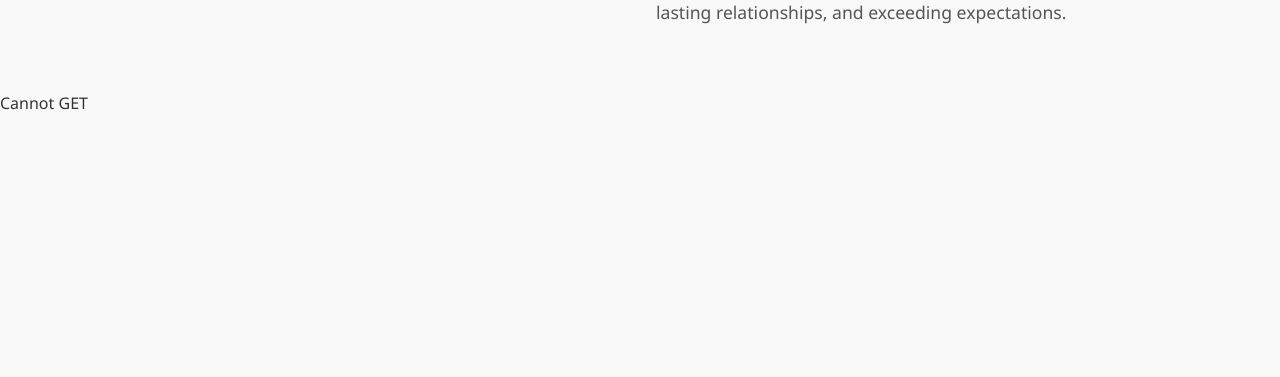
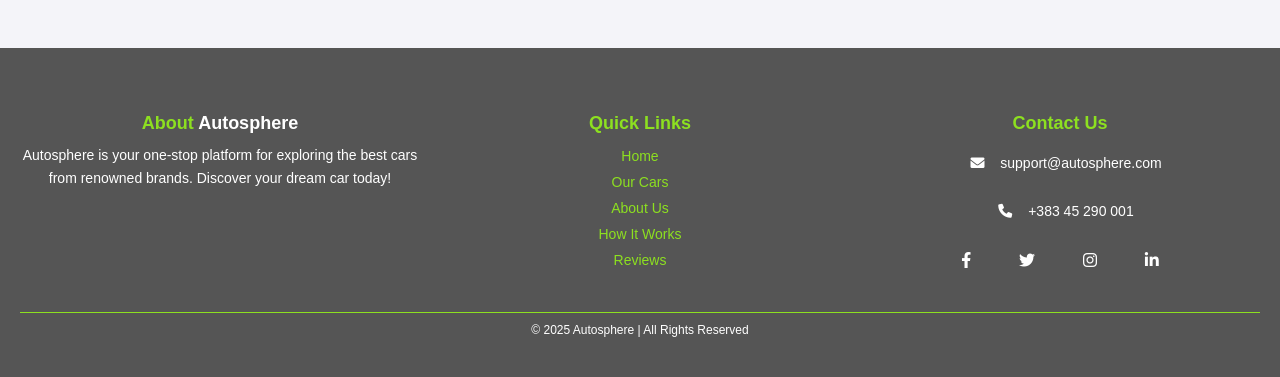
Before and after one commit to DiellFazliu/OnlineCarMarketPlacePHP, a PHP site: page /about-us.php in a window 1280 px wide. Shown: the part 1121-1498 px from the top of the page. Before the commit the page ends 1231 px from the top, so only its background shows below. Run offline with PHP 8.4, Linux system fonts and the light colour scheme.

Commit message:
updating

```diff
--- a/about-us.php
+++ b/about-us.php
@@ -18,21 +18,21 @@
 <div id="overlay1">
     <div id="menu">
             <ul style="text-align: center;">
-                <li><a href="project.html"><img src="logo.png" class="logo"></a></li>
+                <li><a href="project.php"><img src="logo.png" class="logo"></a></li>
                 <li class="name">AUTOSPHERE</li>
-                <li><a href="project.html" class="line">Home</a></li>
-                <li><a href="/cars.html" class="line">Our Cars</a></li>
-                <li><a href="/about-us.html" class="line">About Us</a></li>
-                <li><a href="/howitworks.html" class="line">How it works</a></li>
-                <li><a href="/reviews.html" class="line">Reviews</a></li>
+                <li><a href="project.php" class="line">Home</a></li>
+                <li><a href="cars.php" class="line">Our Cars</a></li>
+                <li><a href="about-us.php" class="line">About Us</a></li>
+                <li><a href="howitworks.php" class="line">How it works</a></li>
+                <li><a href="reviews.php" class="line">Reviews</a></li>
                 <li class="dropdown">
                     <div>
                             <li class="login-text trigger-favorites"><a href="#"><i
                                         class="fa-regular fa-heart"></i>Favorite cars</a></li>
-                            <input id="button" type="submit" value="Login" onclick="window.location.href='login.html';">
+                            <input id="button" type="submit" value="Login" onclick="window.location.href='login.php';">
                             <li>
                                 <div class="sign-up">
-                                    <a>Don't have an account?</a> <a href="register.html" class="sign" style="color: rgb(141, 224, 32);text-decoration: none;
+                                    <a>Don't have an account?</a> <a href="register.php" class="sign" style="color: rgb(141, 224, 32);text-decoration: none;
                             font-weight: 500;"> <br> Sign up</a>
                                 </div>
                             </li>
@@ -71,7 +71,7 @@
 </div>
     <div id="Banner">
     <script>
-        fetch('banner.html')
+        fetch('banner.php')
           .then(response => response.text())
           .then(data => {
             document.getElementById('Banner').innerHTML = data;
@@ -128,7 +128,7 @@
     </main>
     <div id="Footer"></div>
     <script>
-        fetch('footer.html')
+        fetch('footer.php')
           .then(response => response.text())
           .then(data => {
             document.getElementById('Footer').innerHTML = data;
--- a/banner.php
+++ b/banner.php
@@ -230,13 +230,13 @@
     <div id="section-1">
         <nav class="navbar">
             <ul>
-                <li><a href="project.html"><img src="logo.png" class="logo"></a></li>
+                <li><a href="project.php"><img src="logo.png" class="logo"></a></li>
                 <li class="name">AUTOSPHERE</li>
-                <li><a href="project.html" class="line">Home</a></li>
-                <li><a href="/cars.html" class="line">Our Cars</a></li>
-                <li><a href="about-us.html" class="line">About Us</a></li>
-                <li><a href="/howitworks.html" class="line">How it works</a></li>
-                <li><a href="/reviews.html" class="line">Reviews</a></li>
+                <li><a href="project.php" class="line">Home</a></li>
+                <li><a href="cars.php" class="line">Our Cars</a></li>
+                <li><a href="about-us.php" class="line">About Us</a></li>
+                <li><a href="howitworks.php" class="line">How it works</a></li>
+                <li><a href="reviews.php" class="line">Reviews</a></li>
                 <li><a href="#" class="favorite trigger-favorites"><i class="fa-regular fa-heart" id="icon-regular"></i>
                         <i class="fa-solid fa-heart" id="icon-solid"></i></a></li>
 
@@ -245,10 +245,10 @@
                         <a href="#" class="dropbtn"><i class="fa-regular fa-user"></i>Login</a>
                         <ul class="dropdown-content">
                             <li class="login-text trigger-favorites"><a href="#"><i class="fa-regular fa-heart"></i>Favorite cars</a></li>
-                            <input id="button" type="submit" value="Login" onclick="window.location.href='login.html';">
+                            <input id="button" type="submit" value="Login" onclick="window.location.href='login.php';">
                             <li>
                                 <div class="sign-up">
-                                    <a>Don't have an account?</a> <a href="register.html" class="sign" style="color: rgb(141, 224, 32);text-decoration: none;
+                                    <a>Don't have an account?</a> <a href="register.php" class="sign" style="color: rgb(141, 224, 32);text-decoration: none;
                             font-weight: 500;"> <br> Sign up</a>
                                 </div>
                             </li>
--- a/footer.php
+++ b/footer.php
@@ -94,11 +94,11 @@
         <div class="footer-section links">
             <h2>Quick Links</h2>
             <ul>
-                <li><a href="/project.html">Home</a></li>
-                <li><a href="/cars.html">Our Cars</a></li>
-                <li><a href="/about-us.html">About Us</a></li>
-                <li><a href="/howitworks.html">How It Works</a></li>
-                <li><a href="/reviews.html">Reviews</a></li>
+                <li><a href="project.php">Home</a></li>
+                <li><a href="cars.php">Our Cars</a></li>
+                <li><a href="about-us.php">About Us</a></li>
+                <li><a href="howitworks.php">How It Works</a></li>
+                <li><a href="reviews.php">Reviews</a></li>
             </ul>
         </div>
         <div class="footer-section contact">
--- a/howitworks.php
+++ b/howitworks.php
@@ -192,7 +192,7 @@
 </div>
     <div id="Banner">
     <script>
-        fetch('banner.html')
+        fetch('banner.php')
           .then(response => response.text())
           .then(data => {
             document.getElementById('Banner').innerHTML = data;
@@ -363,7 +363,7 @@
 </head>
     <div id="Footer"></div>
     <script>
-        fetch('footer.html')
+        fetch('footer.php')
           .then(response => response.text())
           .then(data => {
             document.getElementById('Footer').innerHTML = data;
--- a/reviews.php
+++ b/reviews.php
@@ -72,7 +72,7 @@
 </div>
     <div id="Banner">
     <script>
-        fetch('banner.html')
+        fetch('banner.php')
           .then(response => response.text())
           .then(data => {
             document.getElementById('Banner').innerHTML = data;
@@ -131,7 +131,7 @@
     </section>
     <div id="Footer"></div>
     <script>
-        fetch('footer.html')
+        fetch('footer.php')
           .then(response => response.text())
           .then(data => {
             document.getElementById('Footer').innerHTML = data;
```
